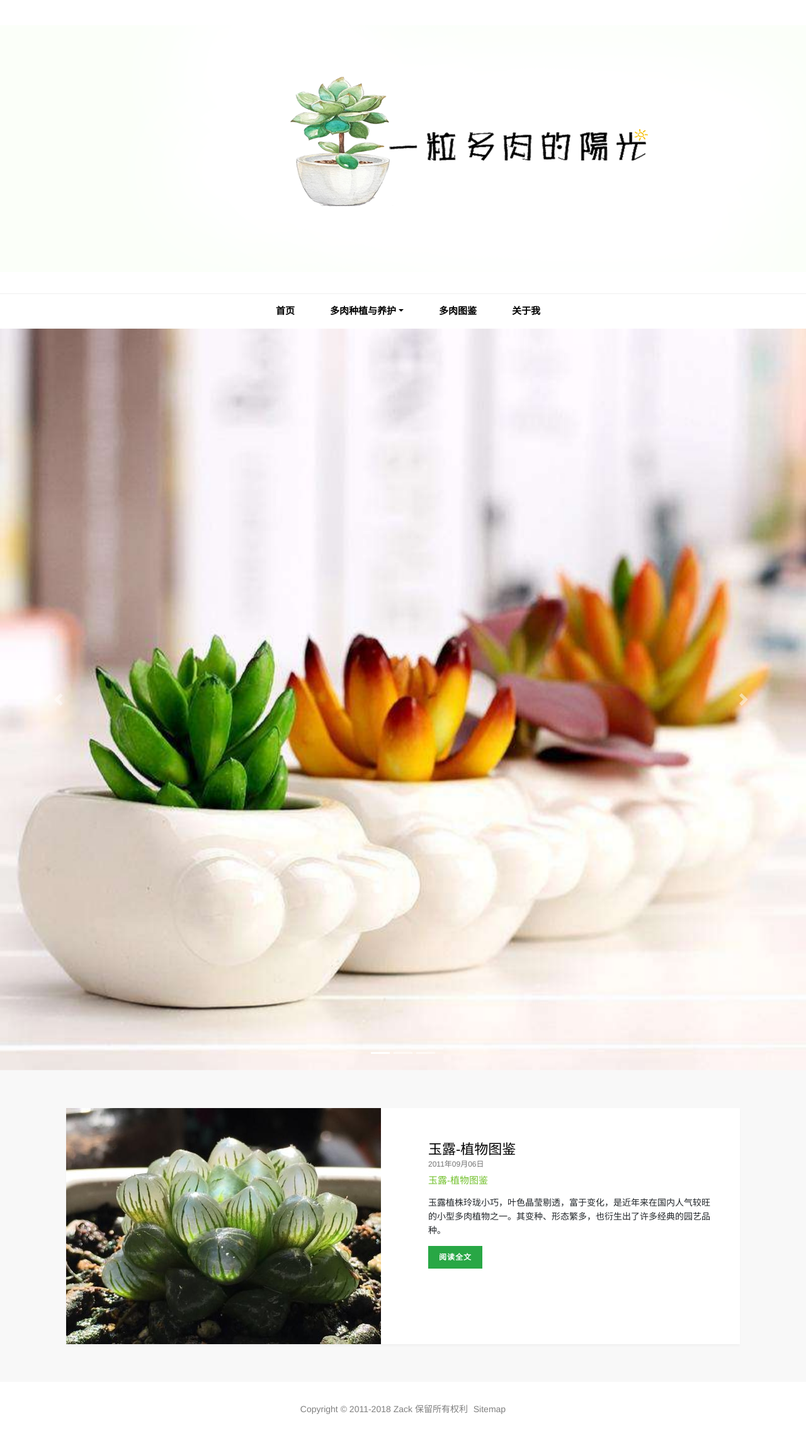
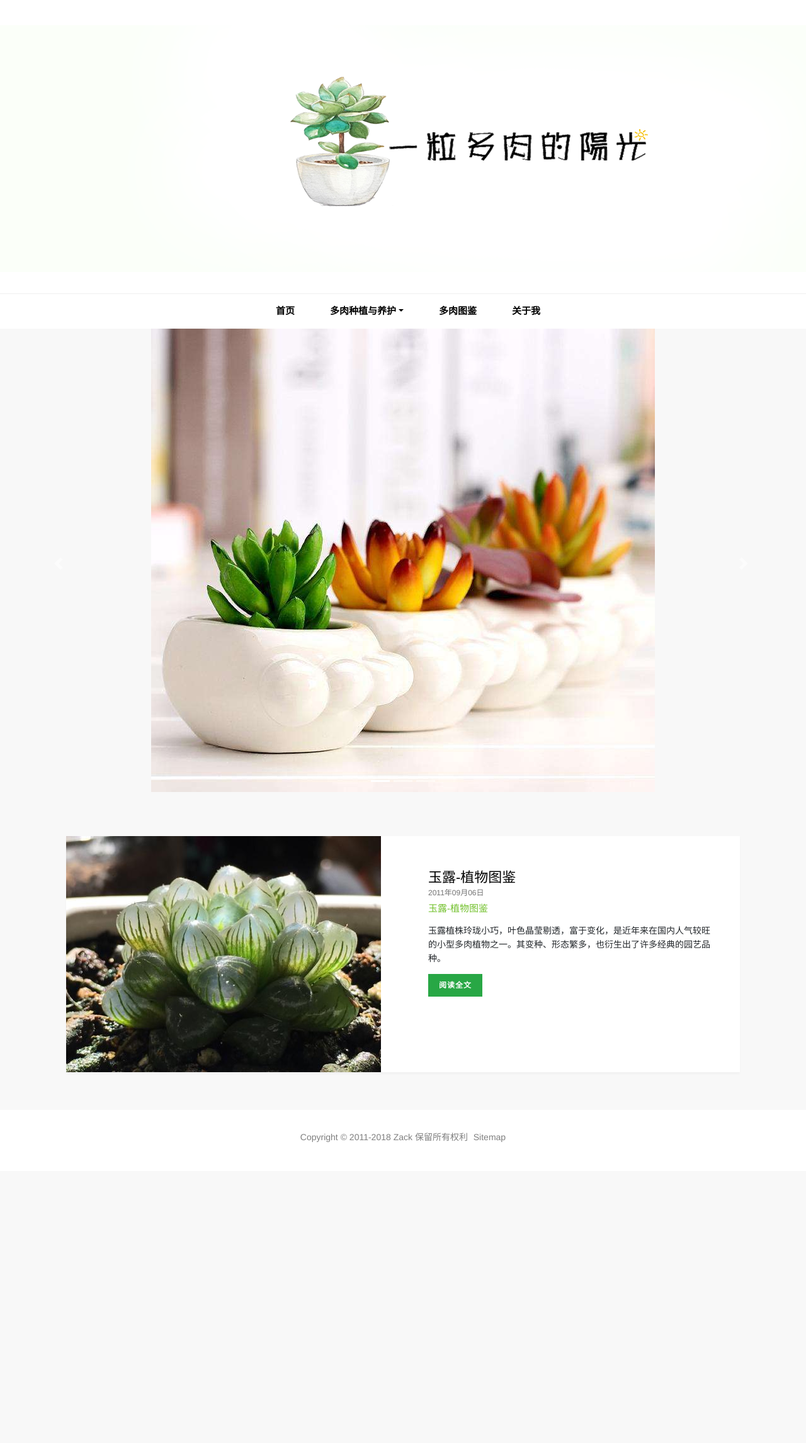
Before and after one commit to lkl00/lkl00.github.io, a Jekyll site: the page built from index.html, in a window 1280 px wide. Shown: the whole page at 63% size. Built offline with Jekyll 4.4.1, drawn with Linux system fonts in a browser that asks for light colours; after the commit the page ends 1860 px from its top, so only the background shows below that.

Commit message:
Update default.html

```diff
--- a/_layouts/default.html
+++ b/_layouts/default.html
@@ -51,7 +51,7 @@
   </ol>
   <div class="carousel-inner">
     <div class="carousel-item active">
-      <img class="d-block w-100" src="images/assets/lunbo2.jpg" alt="First slide">
+    <p align="center"><img class="max-width:50px;max-height:50px;" src="images/assets/lunbo2.jpg" alt="First slide"></p>
     </div>
     <div class="carousel-item">
       <p align="center"><img class="max-width:50px;max-height:50px;" src="images/assets/timg.jpg" alt="Second slide"></p>
```
